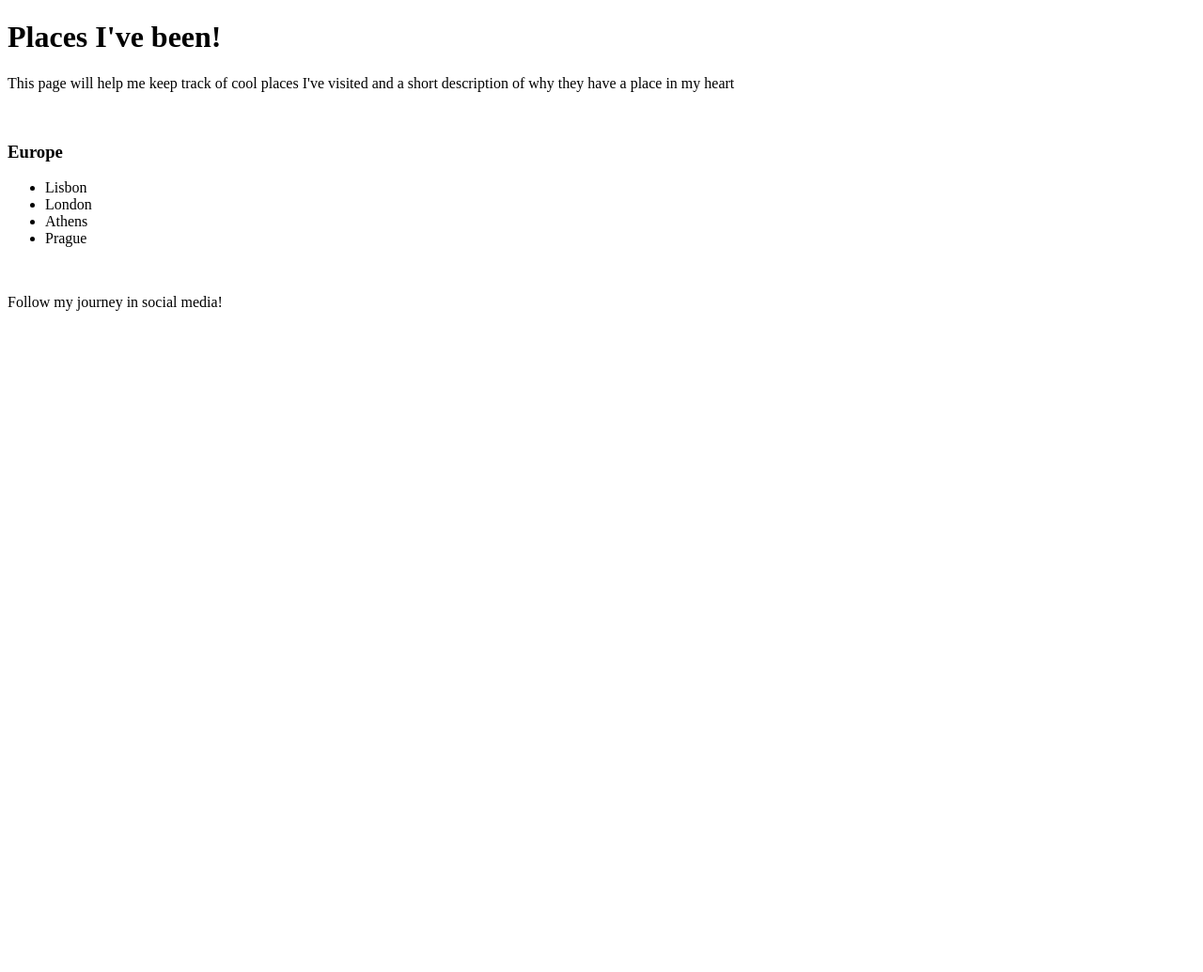
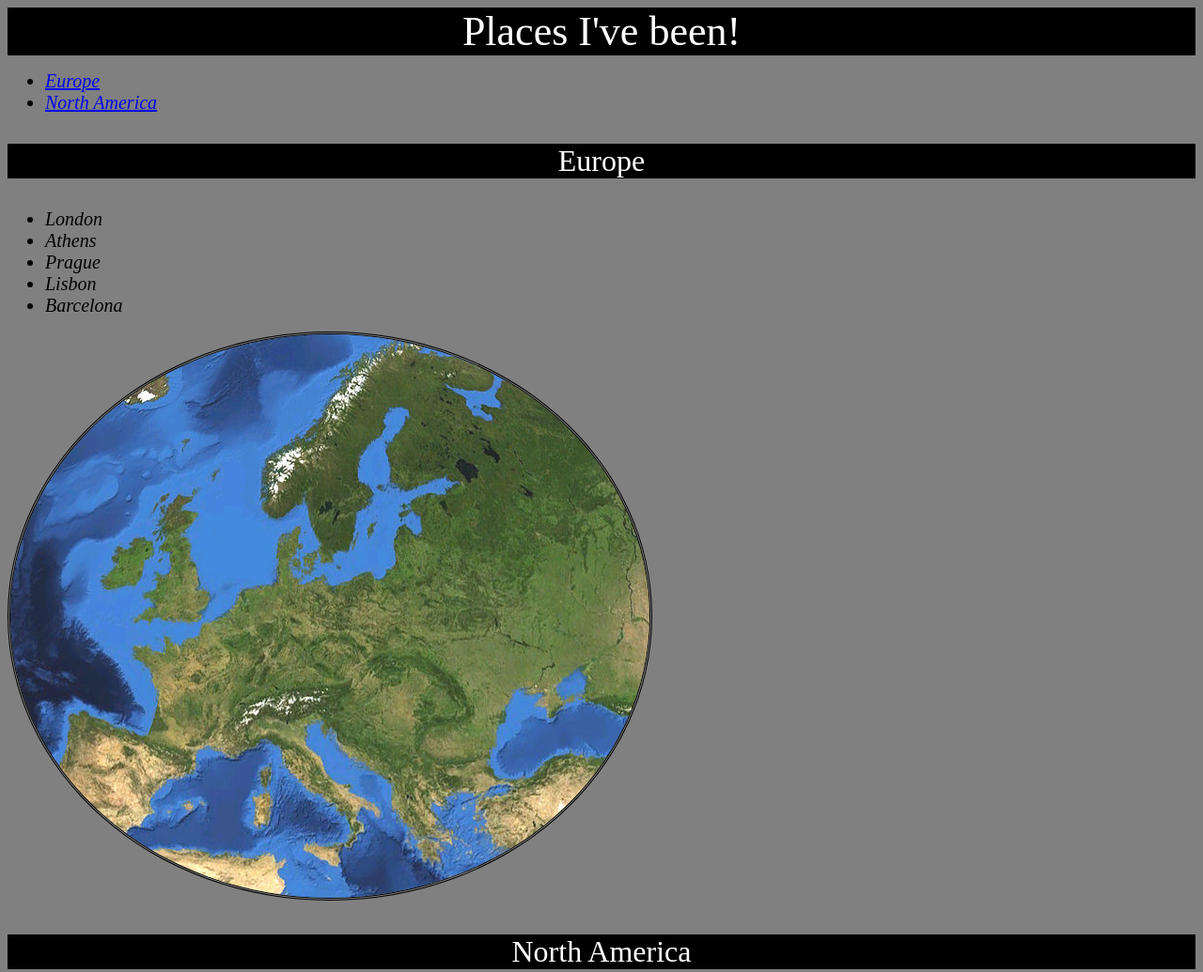
Before and after one commit to Phnilssonux/test-project2, a plain HTML site: page index.html in a window 1280 px wide. Shown: the top 1035 px of the page at 94% size. Before the commit the page ends 800 px from the top, so only its background shows below. Drawn offline with Linux system fonts and the light colour scheme.

Commit message:
initial commit

```diff
--- a/index.html
+++ b/index.html
@@ -4,21 +4,42 @@
     <meta charset="UTF-8">
     <meta name="viewport" content="width=device-width, initial-scale=1.0">
     <title>Places I've been!</title>
+    <link rel="stylesheet" href="styles/index.css">
 </head>
 <body>
+    <header>
         <h1>Places I've been!</h1>
-    <p>This page will help me keep track of cool places I've visited and a short description of why they have a place in my heart</p>
-    <br>
+        <nav>
+            <ul>
+                <li><a href="#europe-list">Europe</a></li>
+                <li><a href="#north-america-list">North America</a></li>
+            </ul>
+        </nav>
+    </header>
+    <main>
+        <section id="europe-list">
             <h3>Europe</h3>
             <ul>
-        <li>Lisbon</li>
                 <li>London</li>
                 <li>Athens</li>
                 <li>Prague</li>
+                <li>Lisbon</li>
+                <li>Barcelona</li>
             </ul>
+            <img src="images/europe.jpg" alt="europe" title="Map of Europe">
+        </section>
+        <section id="north-america-list">
+            <h3>North America</h3>
+            <ul>
+                <li>Los Angeles</li>
+                <li>San Francisco</li>
+            </ul>
+            <img src="images/northamerica.jpg" alt="north america" title="Map of North America">
+        </section>
+    </main>
     <br>
     <footer>
-        <p>Follow my journey in social media!</p>
+        <h4>Follow my journey on social media!</h4>
     </footer>
 
     <!--At a later stage add more continents and information-->
--- a/styles/index.css
+++ b/styles/index.css
@@ -0,0 +1,31 @@
+h1 {
+    color: white;
+    font-size: 44px;
+    margin: auto;
+    font-weight: 20;
+    text-align: center;
+    background-color: black;
+}
+
+h3 {
+    color:white;
+    font-size: 32px;
+    background-color: black;
+    font-weight: 10;
+    text-align: center;
+
+}
+
+body {
+    background-color: grey;
+}
+
+li {
+    font-style: italic;
+    font-size: 20px;
+}
+
+img {
+    border-style: double;
+    border-radius: 50%;
+}
```
Also changed, not shown: images/europe.jpg (added), images/northamerica.jpg (added). Lines whose indentation alone changed are shown as unchanged.
